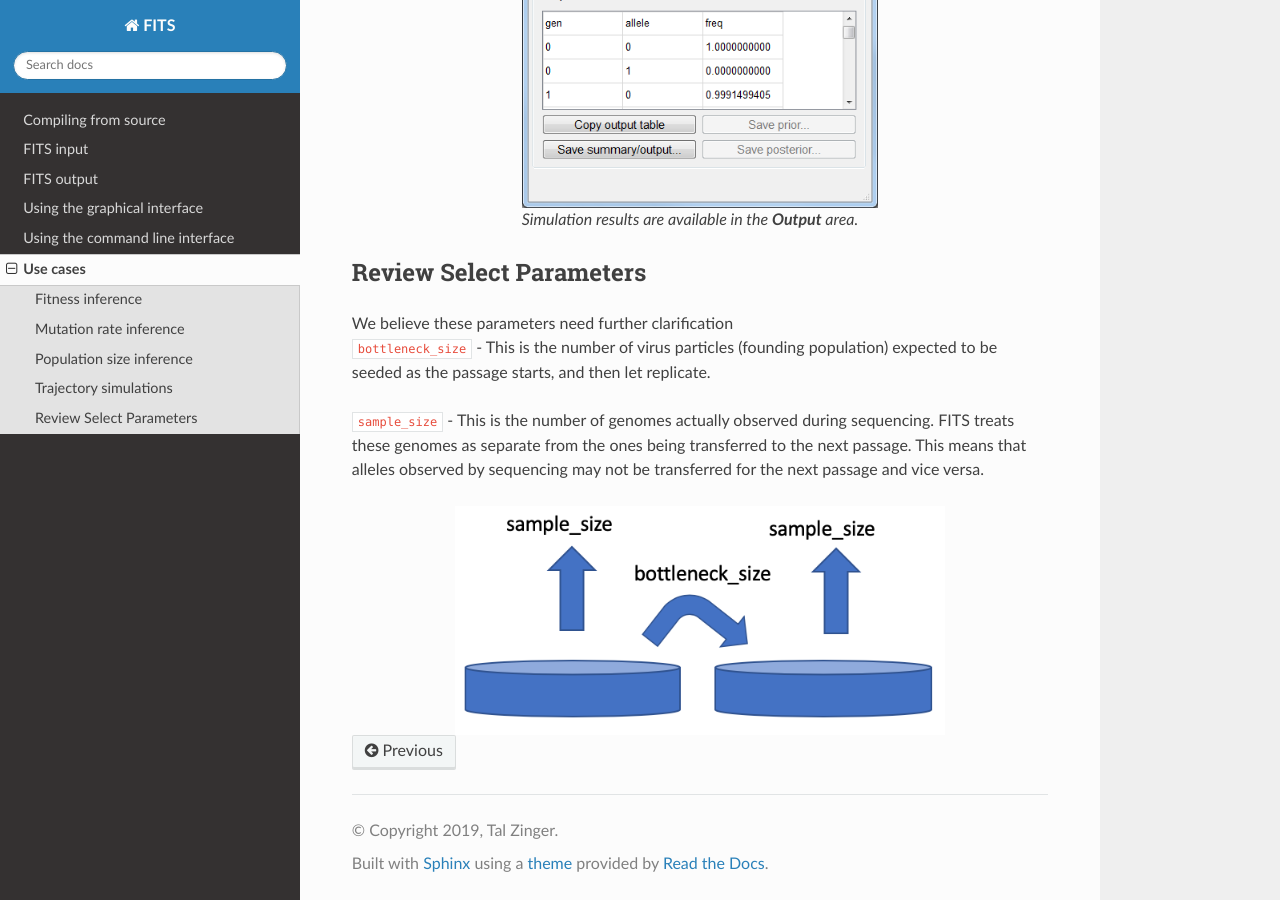
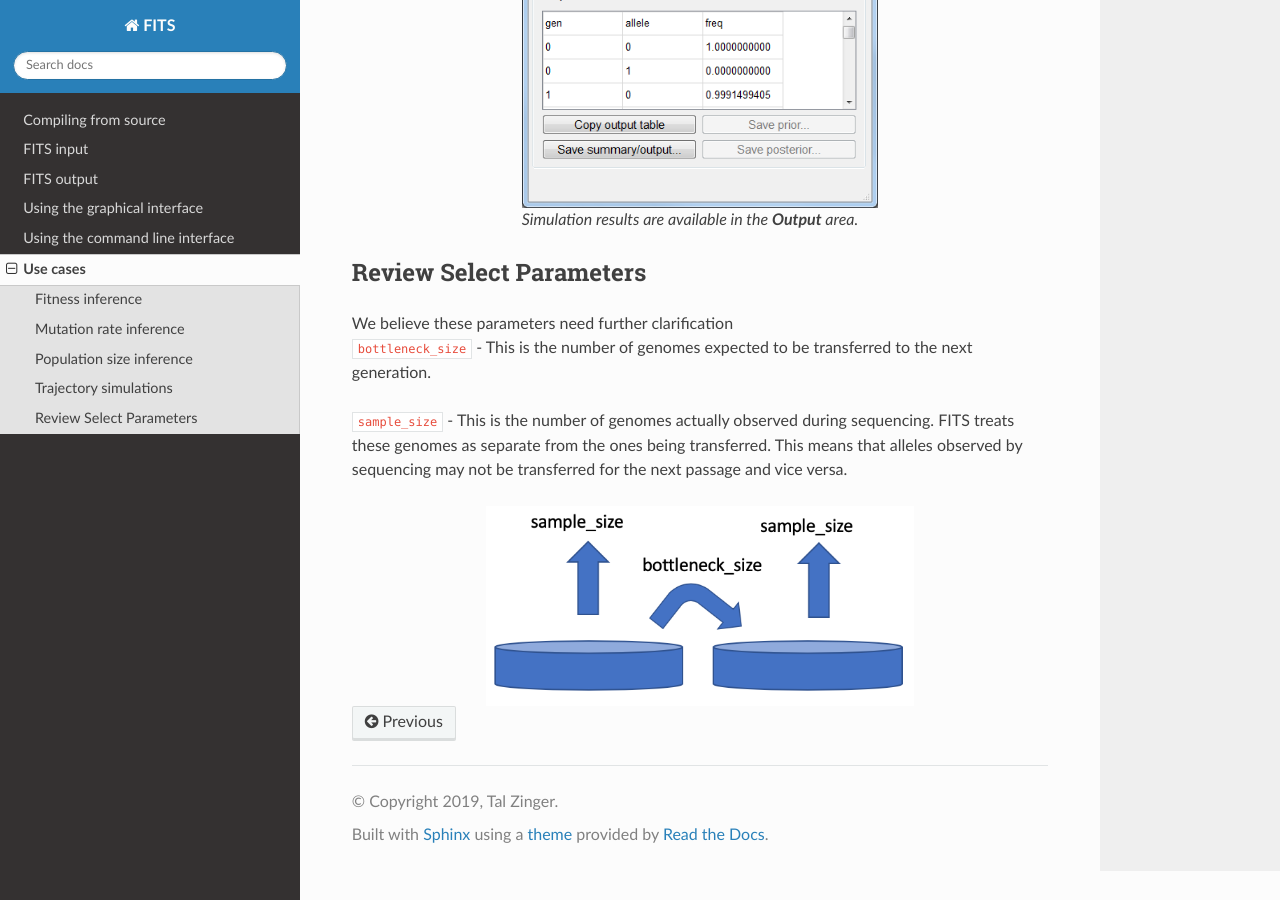
Before and after one commit to Stern-Lab/FITS, a Sphinx documentation site: the page built from docs/source/use_cases.rst, in a window 1280 px wide and 900 px high, scrolled down 4497 px. Built offline with Sphinx 7.4.7 and the Read the Docs theme 2.0.0, drawn with Linux system fonts in a browser that asks for light colours; formulas are drawn with MathJax 3.

Commit message:
Update use_cases.rst

```diff
--- a/docs/source/use_cases.rst
+++ b/docs/source/use_cases.rst
@@ -121,12 +121,12 @@ Trajectory simulations
 Review Select Parameters
 ^^^^^^^^^^^^^^^^^^^^^^^^
 | We believe these parameters need further clarification
-| ``bottleneck_size`` - This is the number of virus particles (founding population) expected to be seeded as the passage starts, and then let replicate.
+| ``bottleneck_size`` - This is the number of genomes expected to be transferred to the next generation.
 
-| ``sample_size`` - This is the number of genomes actually observed during sequencing. FITS treats these genomes as separate from the ones being transferred to the next passage. This means that alleles observed by sequencing may not be transferred for the next passage and vice versa.
+| ``sample_size`` - This is the number of genomes actually observed during sequencing. FITS treats these genomes as separate from the ones being transferred. This means that alleles observed by sequencing may not be transferred for the next passage and vice versa.
 
 .. figure:: screens/bottleneck_sample.png
-    :scale: 80%
+    :scale: 70%
     :align: center
     :alt: Bottleneck vs. sample size
     :figclass: align-center
```
